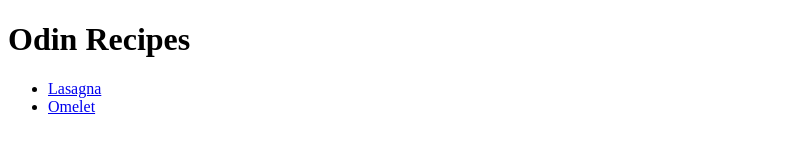
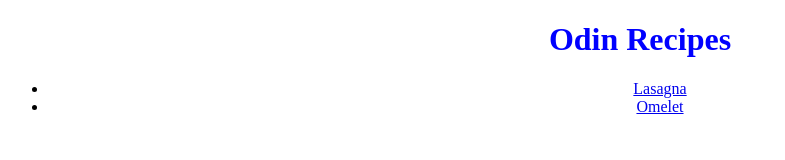
Before and after one commit to YasinOruc/odin-recipes, a plain HTML site: page index.html in a window 1280 px wide. Shown: the whole page, without its empty margins (0-785 px from the left). Drawn offline with Linux system fonts and the light colour scheme.

Commit message:
beetje aangepast door middel van css

```diff
--- a/index.html
+++ b/index.html
@@ -7,10 +7,13 @@
     <title>Document</title>
 </head>
 <body>
-    <h1>Odin Recipes</h1>
-    <ul>
-    <li><a href="recipes/lasagna.html">Lasagna</a></li>
-    <li><a href="recipes/omelet.html">Omelet</a></li>
-    </ul>
+
+    <h1 class="maintitle">Odin Recipes</h1>
+    <div class="list">
+        <ul>
+        <li><a href="recipes/lasagna.html">Lasagna</a></li>
+        <li><a href="recipes/omelet.html">Omelet</a></li>
+        </ul>
+    </div>
 </body>
 </html>
--- a/style.css
+++ b/style.css
@@ -0,0 +1,13 @@
+*{
+    font-family: ""
+}
+
+.maintitle{
+    text-align: center;
+    color: blue;
+}
+
+.list{
+    text-align: center;
+
+}
```
